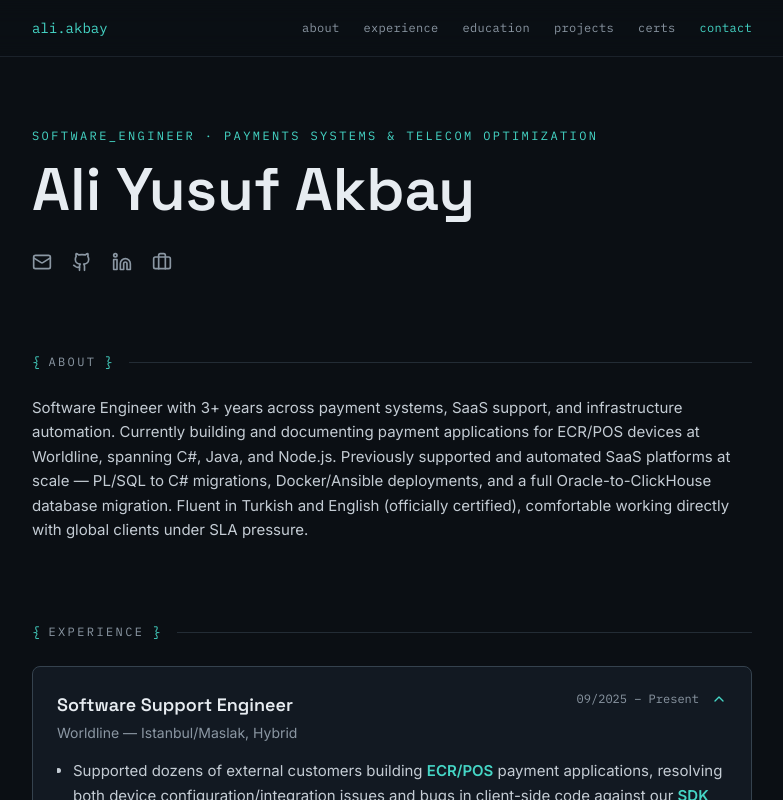
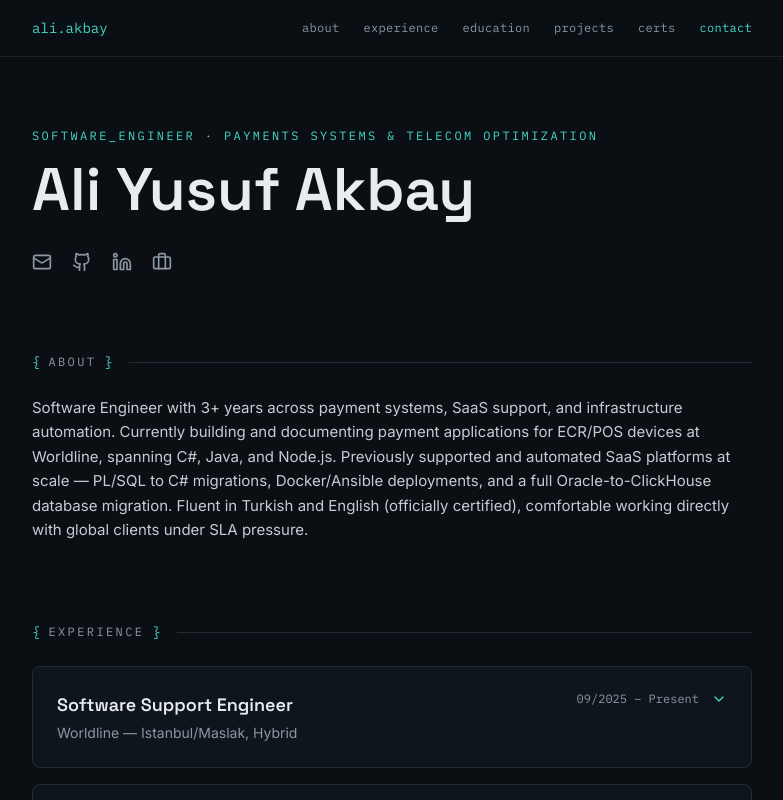
Before and after one commit to hemlockk/PersonalWebSite, a React (Create React App) app: page / in a window 1280 px wide. Shown: the top 800 px of the page, without its empty margins (248-1031 px from the left). Built offline with nearby package versions, Linux system fonts and the light colour scheme.

Commit message:
WL Software support engineer part is closed by default now

```diff
--- a/src/Portfolio.js
+++ b/src/Portfolio.js
@@ -104,7 +104,7 @@ function ExperienceCard({ title, company, dates, open, onToggle, children, links
 }
 
 export default function Portfolio() {
-  const [showWL, setShowWL] = useState(true);
+  const [showWL, setShowWL] = useState(false);
   const [showJr, setShowJr] = useState(false);
   const [showPartTime, setShowPartTime] = useState(false);
   const [showIntern, setShowIntern] = useState(false);
```
